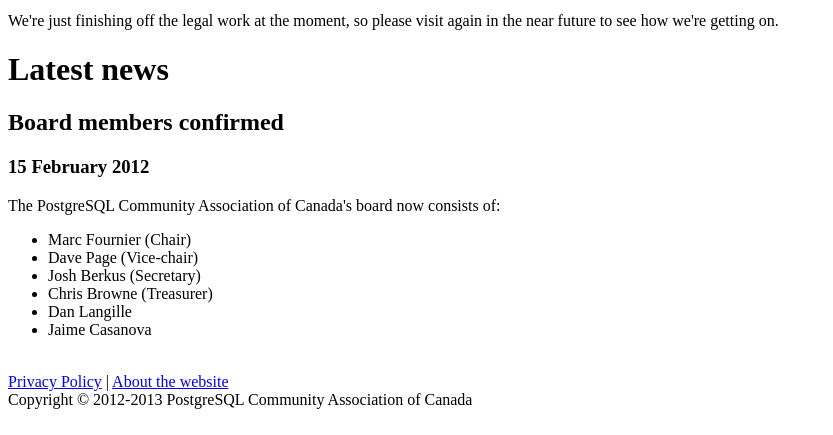
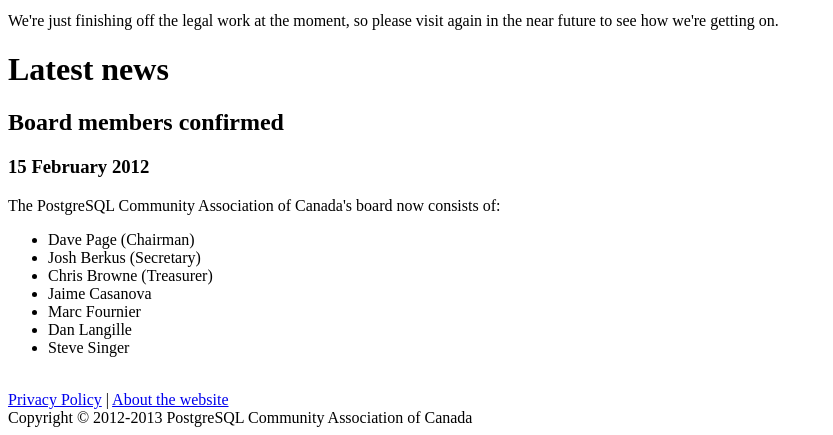
Before and after one commit to missusmy/pgcac-website, a Django app: page / in a window 1280 px wide. Shown: the part 662-1097 px from the top of the page, without its empty margins (0-833 px from the left). Before the commit the page ends 1071 px from the top, so only its background shows below. Run offline with Django 3.2, Linux system fonts and the light colour scheme.

Commit message:
Update board member list.

```diff
--- a/template/index.html
+++ b/template/index.html
@@ -49,12 +49,13 @@ future to see how we're getting on.
 
     <p>The PostgreSQL Community Association of Canada's board now consists of:</p>
      <ul>
-     <li>Marc Fournier (Chair)</li>
-     <li>Dave Page (Vice-chair)</li>
+     <li>Dave Page (Chairman)</li>
      <li>Josh Berkus (Secretary)</li>
      <li>Chris Browne (Treasurer)</li>
+     <li>Jaime Casanova</li>
+     <li>Marc Fournier</li>
      <li>Dan Langille</li>
-     <li>Jaime Casanova</li>
+     <li>Steve Singer</li>
     </ul>
   </div>
  </div> <!-- pgFrontWelcome -->
```
